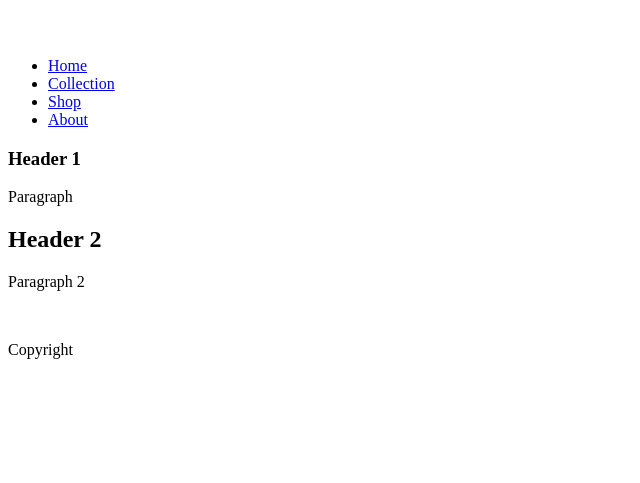
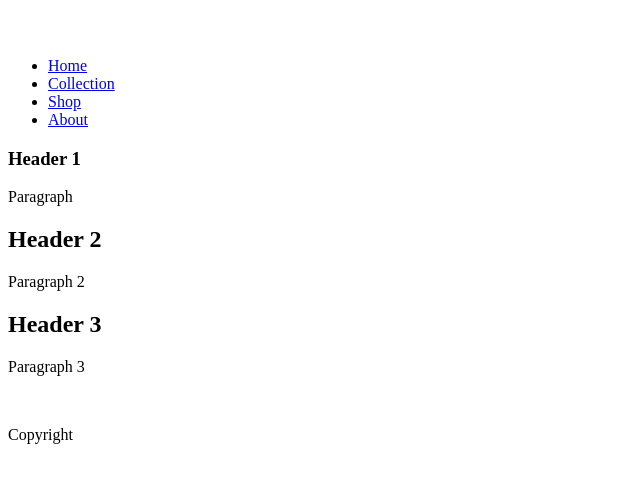
Before and after one commit to ERamilo1/Practice-Webpage, a plain HTML site: page index.html in a window 1280 px wide. Shown: the part 221-704 px from the top of the page, without its empty margins (0-640 px from the left). Drawn offline with Linux system fonts and the light colour scheme.

Commit message:
Added new section to main element

```diff
--- a/index.html
+++ b/index.html
@@ -43,6 +43,16 @@
                     </p>
                 </article>
             </section>
+            <section>
+                <article>
+                    <h2>
+                        Header 3
+                    </h2>
+                    <p>
+                        Paragraph 3
+                    </p>
+                </article>
+            </section>
         </main>
         <footer>
             <div>
```
